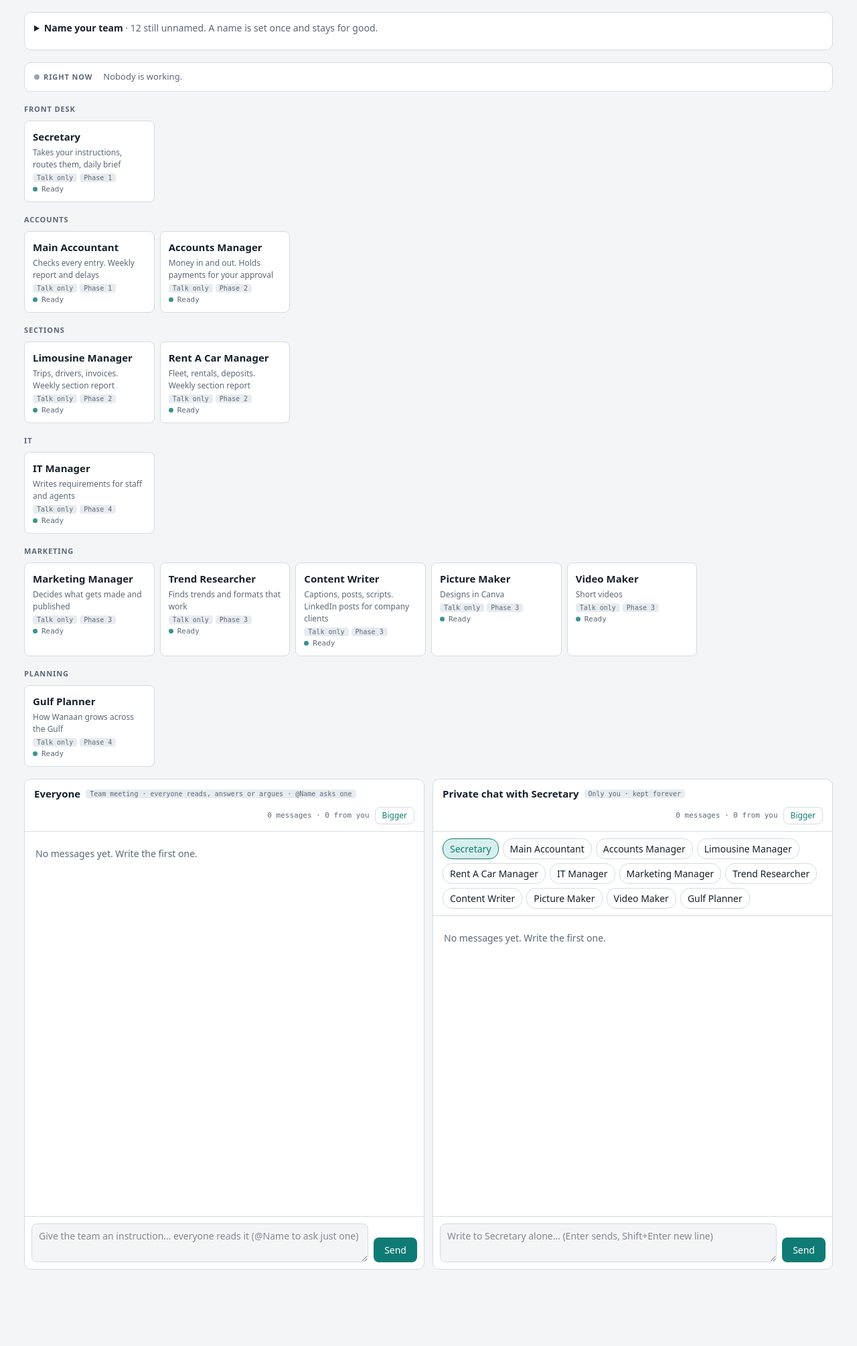
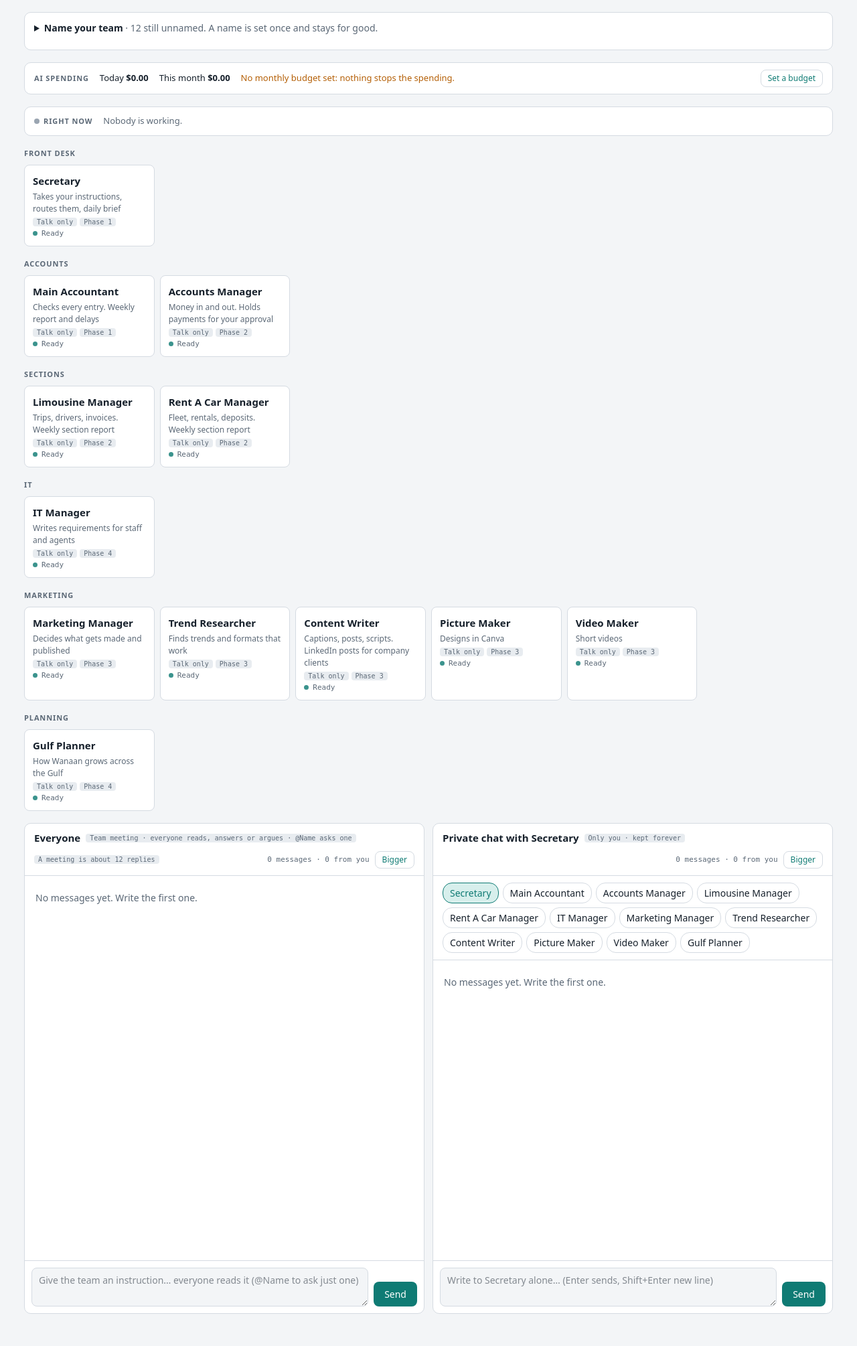
Before and after one commit to qasoom310-max/wanaan-office, a Laravel app: page /office in a window 1280 px wide. Shown: the part 57-2067 px from the top of the page at 67% size. Before the commit the page ends 1953 px from the top, so only its background shows below. Run offline with Laravel 12, Linux system fonts and the light colour scheme; a user stored in the database is signed in; data comes from the database, SQL or seed files in the repository; data that the repository does not hold is empty; style sheets or scripts are compiled from the project's sources.

Commit message:
AI spending box and a monthly budget that stops the agents
The office shows AI spending today and this month, how much of the owner's
monthly budget is used (with a warning near the limit and a clear notice
once it is reached), and what a team meeting usually costs. Settings holds
the budget and a per-agent breakdown. Once the budget is used up, agents
stop calling the AI: messages are still saved and the Secretary says the
budget is reached. Costs are estimated from each run's tokens at list
prices; the exact bill stays in the Anthropic console.

Co-Authored-By: Claude Opus 5.5 <noreply@anthropic.com>

```diff
--- a/app/Http/Controllers/OfficeController.php
+++ b/app/Http/Controllers/OfficeController.php
@@ -6,6 +6,7 @@ use App\Models\Message;
 use App\Models\Question;
 use App\Models\User;
 use App\Office\Channels;
+use App\Office\Spending;
 use App\Office\Team;
 use Illuminate\Http\JsonResponse;
 use Illuminate\Http\Request;
@@ -16,7 +17,7 @@ class OfficeController extends Controller
     /** Messages loaded at once per chat, newest last. */
     private const PAGE = 200;
 
-    public function show(Request $request, Team $team, Channels $channels): View
+    public function show(Request $request, Team $team, Channels $channels, Spending $spending): View
     {
         $user = $request->user();
         $with = $request->query('with');
@@ -42,6 +43,7 @@ class OfficeController extends Controller
                 $private => $this->latest($private, $user, $team),
             ],
             'reads' => StateController::reads($team),
+            'spending' => $spending,
             'openQuestions' => Question::whereNull('answered_at')->get()->countBy('agent')->all(),
         ]);
     }
--- /dev/null
+++ b/app/Office/Spending.php
@@ -0,0 +1,92 @@
+<?php
+
+namespace App\Office;
+
+use App\Models\AgentRun;
+use App\Models\Setting;
+use Illuminate\Support\Carbon;
+
+/**
+ * What the agents have cost, worked out from the tokens each run used, and the owner's
+ * monthly budget. These are estimates at list prices; the exact bill is in the
+ * Anthropic console.
+ */
+class Spending
+{
+    public const BUDGET = 'monthly_budget_usd';
+
+    public function costOf(int $inputTokens, int $outputTokens): float
+    {
+        [$in, $out] = config('office.prices')[config('office.model')] ?? [0, 0];
+
+        return ($inputTokens * $in + $outputTokens * $out) / 1_000_000;
+    }
+
+    public function since(Carbon $from): float
+    {
+        $tokens = AgentRun::where('created_at', '>=', $from)
+            ->selectRaw('coalesce(sum(input_tokens), 0) as input, coalesce(sum(output_tokens), 0) as output')->first();
+
+        return $this->costOf((int) $tokens->input, (int) $tokens->output);
+    }
+
+    public function today(): float
+    {
+        return $this->since(now()->startOfDay());
+    }
+
+    public function thisMonth(): float
+    {
+        return $this->since(now()->startOfMonth());
+    }
+
+    /**
+     * This month's cost per agent, most expensive first.
+     *
+     * @return array<string, float>
+     */
+    public function byAgentThisMonth(): array
+    {
+        return AgentRun::where('created_at', '>=', now()->startOfMonth())
+            ->selectRaw('agent, sum(input_tokens) as input, sum(output_tokens) as output')->groupBy('agent')->get()
+            ->mapWithKeys(fn ($row): array => [$row->agent => $this->costOf((int) $row->input, (int) $row->output)])
+            ->sortDesc()->all();
+    }
+
+    /** What a whole team meeting has cost on average, or null before the first one. */
+    public function averageMeeting(): ?float
+    {
+        $meetings = AgentRun::where('meeting', true)->whereNotNull('finished_at')
+            ->selectRaw('message_id, sum(input_tokens) as input, sum(output_tokens) as output')->groupBy('message_id')
+            ->orderByDesc('message_id')->limit(20)->get();
+
+        if ($meetings->isEmpty()) {
+            return null;
+        }
+
+        return $meetings->avg(fn ($row): float => $this->costOf((int) $row->input, (int) $row->output));
+    }
+
+    public function budget(): ?float
+    {
+        $value = Setting::read(self::BUDGET);
+
+        return is_numeric($value) && (float) $value > 0 ? (float) $value : null;
+    }
+
+    /** True once this month's spending has reached the owner's budget. */
+    public function isOverBudget(): bool
+    {
+        $budget = $this->budget();
+
+        return $budget !== null && $this->thisMonth() >= $budget;
+    }
+
+    /** Share of the budget used, 0..1+, or null without a budget. */
+    public function used(): ?float
+    {
+        $budget = $this->budget();
+
+        return $budget === null ? null : $this->thisMonth() / $budget;
+    }
+}
--- a/config/office.php
+++ b/config/office.php
@@ -10,6 +10,15 @@
 
 return [
     'model' => 'claude-opus-5-5',
+
+    // US dollars per million tokens [input, output], to estimate spending. Update when
+    // Anthropic changes its prices; the exact bill is in the Anthropic console.
+    'prices' => [
+        'claude-opus-5-5' => [4.00, 20.00],
+    ],
+
+    // Spending shown as "nearly used" from this share of the monthly budget.
+    'budget_warning' => 0.8,
 
     // Messages from a conversation the agent re-reads before answering.
     'history' => 40,
--- a/resources/css/app.css
+++ b/resources/css/app.css
@@ -125,3 +125,13 @@ input.field, textarea.field { font: 14px inherit; font-family: inherit; backgrou
 .pick[aria-checked="true"] { border-color: var(--accent); background: var(--accent-soft); color: var(--accent); }
 .pick-n { font: 11px ui-monospace, monospace; color: var(--muted); }
 .pick.working::before { content: ""; width: 6px; height: 6px; border-radius: 50%; background: var(--accent); animation: ping 1.4s ease-out infinite; }
+.spend { display: flex; flex-wrap: wrap; align-items: center; gap: 8px 16px; background: var(--surface); border: 1px solid var(--line); border-radius: 10px; padding: 10px 14px; font-size: 13px; }
+.spend b { font-variant-numeric: tabular-nums; }
+.spend-l { font-weight: 600; font-size: 11px; letter-spacing: .08em; text-transform: uppercase; color: var(--muted); }
+.spend-bar { display: inline-block; width: 120px; height: 6px; border-radius: 3px; background: var(--sunk); overflow: hidden; }
+.spend-bar span { display: block; height: 100%; background: var(--accent); }
+.spend-msg { color: var(--muted); }
+.spend-near { border-color: var(--warn); } .spend-near .spend-bar span { background: var(--warn); } .spend-near .spend-msg { color: var(--warn); }
+.spend-over { border-color: var(--bad); background: var(--bad-soft); } .spend-over .spend-bar span { background: var(--bad); } .spend-over .spend-msg { color: var(--bad); font-weight: 600; }
+.spend-none .spend-msg { color: var(--warn); }
+.spend .btn { margin-inline-start: auto; }
--- a/resources/views/office/show.blade.php
+++ b/resources/views/office/show.blade.php
@@ -18,6 +18,30 @@
             </details>
         @endif
     @endcan
+
+    @php
+        $month = $spending->thisMonth();
+        $budget = $spending->budget();
+        $used = $spending->used();
+        $level = $used === null ? 'none' : ($used >= 1 ? 'over' : ($used >= config('office.budget_warning') ? 'near' : 'ok'));
+    @endphp
+    <div class="spend spend-{{ $level }}" role="status">
+        <span class="spend-l">AI spending</span>
+        <span>Today <b>${{ number_format($spending->today(), 2) }}</b></span>
+        <span>This month <b>${{ number_format($month, 2) }}</b>@if($budget) of ${{ number_format($budget, 2) }}@endif</span>
+        @if ($budget)
+            <span class="spend-bar" aria-hidden="true"><span style="width:{{ min(100, round(($used ?? 0) * 100)) }}%"></span></span>
+            <span class="spend-msg">
+                @if ($level === 'over') Budget used up: agents have stopped thinking until it is raised.
+                @elseif ($level === 'near') Nearly used: {{ round($used * 100) }}%.
+                @else ${{ number_format($budget - $month, 2) }} left this month.
+                @endif
+            </span>
+        @else
+            <span class="spend-msg">No monthly budget set: nothing stops the spending.</span>
+        @endif
+        @can('owner')<a class="btn ghost sm" href="{{ route('settings') }}#budget">{{ $budget ? 'Change budget' : 'Set a budget' }}</a>@endcan
+    </div>
 
     <div class="now" id="now" aria-live="polite"><span class="now-l">Right now</span><span>Nobody is working.</span></div>
 
@@ -53,6 +77,8 @@
             <div class="chat-h">
                 <b>Everyone</b>
                 <span class="tag">Team meeting · everyone reads, answers or argues · @Name asks one</span>
+                @php $meeting = $spending->averageMeeting(); @endphp
+                <span class="tag" title="Every agent takes a turn, so a meeting message costs about 12 replies">{{ $meeting !== null ? 'A meeting costs about $'.number_format($meeting, 2) : 'A meeting is about 12 replies' }}</span>
                 <span class="tools"><span class="count" data-count></span><button class="btn ghost sm" type="button" data-big>Bigger</button></span>
             </div>
             <div class="msgs" data-msgs aria-live="polite"></div>
--- a/routes/web.php
+++ b/routes/web.php
@@ -40,5 +40,6 @@ Route::middleware(['auth', EnsurePasswordChanged::class])->group(function () {
         Route::post('it/{idea}', [IdeaController::class, 'decide'])->name('ideas.decide');
         Route::get('settings', [SettingsController::class, 'edit'])->name('settings');
         Route::put('settings', [SettingsController::class, 'update'])->name('settings.update');
+        Route::put('settings/budget', [SettingsController::class, 'budget'])->name('settings.budget');
     });
 });
```
Also changed, not shown: app/Http/Controllers/SettingsController.php (+15 -1 lines), app/Jobs/RunAgent.php (+16 -1 lines), resources/views/settings/edit.blade.php (+19 -0 lines), tests/Feature/ChatTest.php (+1 -3 lines), tests/Feature/SpendingTest.php (added, +95 -0 lines).
